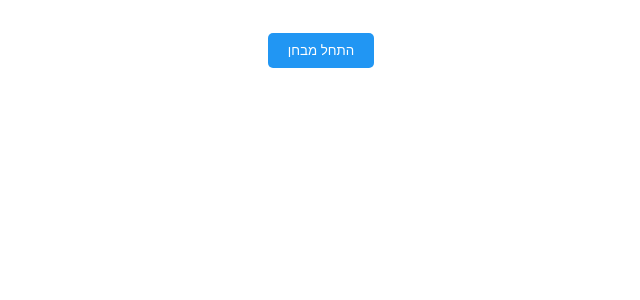
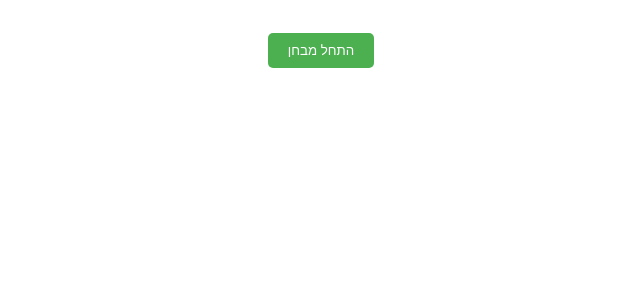
Before and after one commit to rotemlevi/my-tests, a Next.js app: page / in a window 1280 px wide. Shown: the top 300 px of the page, without its empty margins (319-959 px from the left). Built offline with nearby package versions, Linux system fonts and the light colour scheme.

Commit message:
add navButton to back button

```diff
--- a/pages/index.tsx
+++ b/pages/index.tsx
@@ -363,7 +363,8 @@ const Home = () => {
             </div>
           ))}
           <h3 className={styles.finalScore}>ניקוד סופי: {score} מתוך {questions.length}</h3>
-          <button onClick={resetGame} className={styles.button}>חזור</button>
+          <button onClick={resetGame}
+            className={`${styles.button} ${styles.navButton}`}>חזור</button>
         </div>
       )}
     </div>
--- a/styles/Home.module.css
+++ b/styles/Home.module.css
@@ -89,9 +89,8 @@
 }
 
 .startButton {
-    background-color: #2196F3;
+    background-color: #4CAF50;
 }
-
 
 .reportButton {
     background-color: #FF5733;
```
